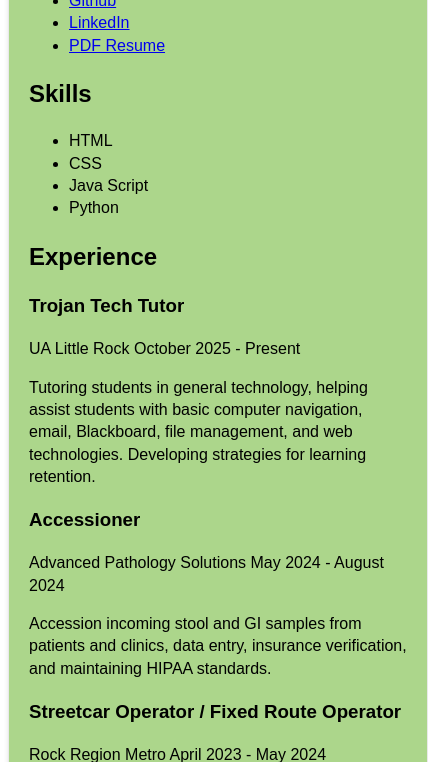
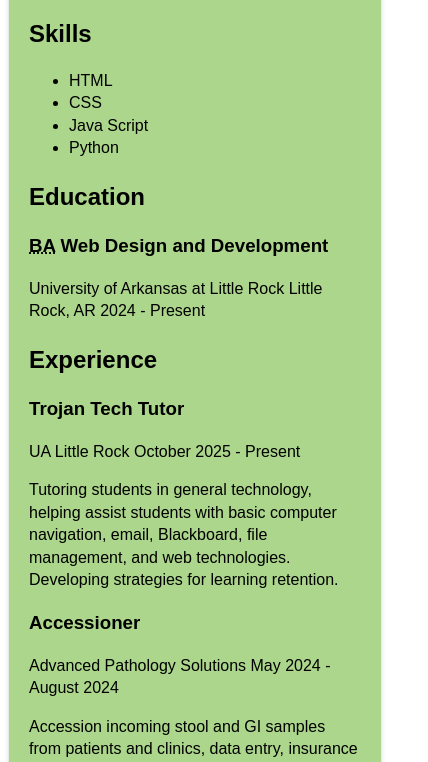
Before and after one commit to Wdmoore2/isfc-3342-01, a website: page resume/index.html in a window 390 px wide. Shown: the part 1238-2000 px from the top of the page, 428 px wide, since content can reach past the window. Drawn offline with Linux system fonts and the light colour scheme.

Commit message:
Working on Mobile first for Resume

```diff
--- a/resume/assets/css/style.css
+++ b/resume/assets/css/style.css
@@ -18,20 +18,20 @@
 
   body {
     font-family: "Bowlby One", sans-serif;
+
   }
   img {
     max-width: 100%;
+   border-radius: 50%;
   }
 
-  .container {
-    max-width: 420px;
-    margin: 0 auto;
+  .container  {
     background-color: #acd68b;
-    padding: 20px;
-    box-sizing: border-box;
     border: 1px solid #e9e9e9;
     border-radius: 5px;
     box-shadow: 0 0 5px rgba(0, 0, 0, 0.1);
+    margin: 0 auto;
+
   }
 
   nav ul {
@@ -113,15 +113,7 @@
     border-bottom: 1px solid var(--accent-color-1);
   }
 
-.container  {
-  background-color: #acd68b;
-  border: 1px solid #e9e9e9;
-  border-radius: 5px;
-  box-shadow: 0 0 5px rgba(0, 0, 0, 0.1);
-  margin: 0 auto;
-  padding: 20px;
-  width: 420px;
-}
+
 
 /*
  * Remove the gap between audio, canvas, iframes,
--- a/resume/index.html
+++ b/resume/index.html
@@ -165,6 +165,19 @@
         <li>Python</li>
       </ul>
     </section>
+    <article class="certificate">
+    </article>
+  </section>
+
+  <section id="education">
+    <h2>Education</h2>
+    <article class="certificate">
+      <h3><abbr title="Bachelor of Arts">BA</abbr> Web Design and Development</h3>
+      <span>University of Arkansas at Little Rock</span>
+      <span>Little Rock, AR</span>
+      <span>2024 - Present</span>
+    </article>
+  </section>
 
     <section id="experience">
       <h2>Experience</h2>
@@ -185,17 +198,7 @@
         <span>Rock Region Metro</span>
         <span>April 2023 - May 2024</span>
         <p>Operating electric streetcar in Little Rock, providing guided tours, ensuring safety, and transitioning to a bus operator role.</p>
-      </article>
-    </section>
 
-    <section id="education">
-      <h2>Education</h2>
-      <article class="certificate">
-        <h3><abbr title="Bachelor of Arts">BA</abbr> Web Design and Development</h3>
-        <span>University of Arkansas at Little Rock</span>
-        <span>Little Rock, AR</span>
-        <span>2024 - Present</span>
-      </article>
     </section>
   </main>
 </body>
```
